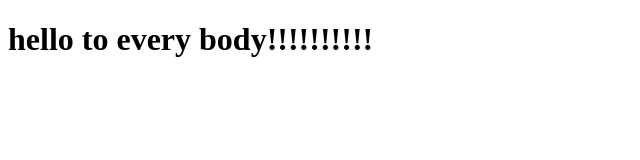
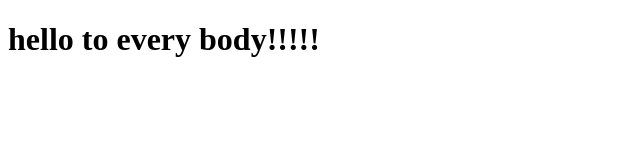
Before and after one commit to ElkiGit/branchGit, a plain HTML site: page index.html in a window 1280 px wide. Shown: the full height of the page, 0-640 px from the left. Drawn offline with Linux system fonts and the light colour scheme.

Commit message:
decrease !

```diff
--- a/index.html
+++ b/index.html
@@ -6,6 +6,7 @@
     <title>Document</title>
 </head>
 <body>
-    <h1>hello to every body!!!!!!!!!!</h1>
+    <h1>hello to every body!!!!!</h1>
+
 </body>
 </html>
```
